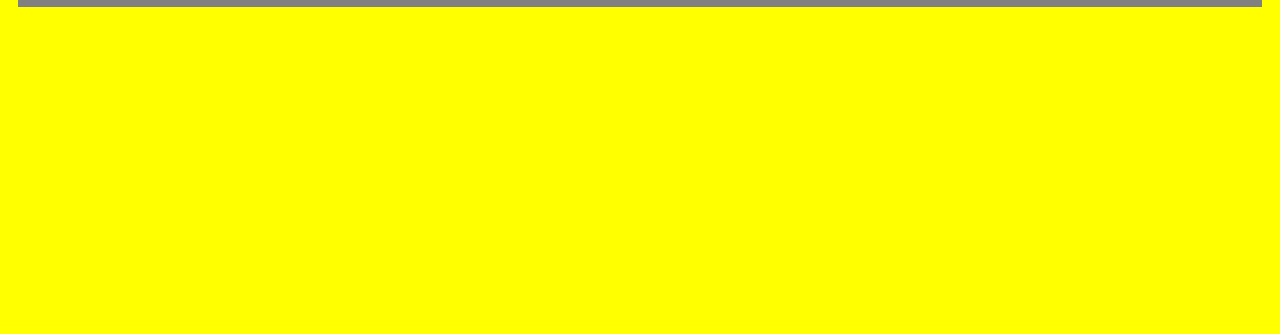
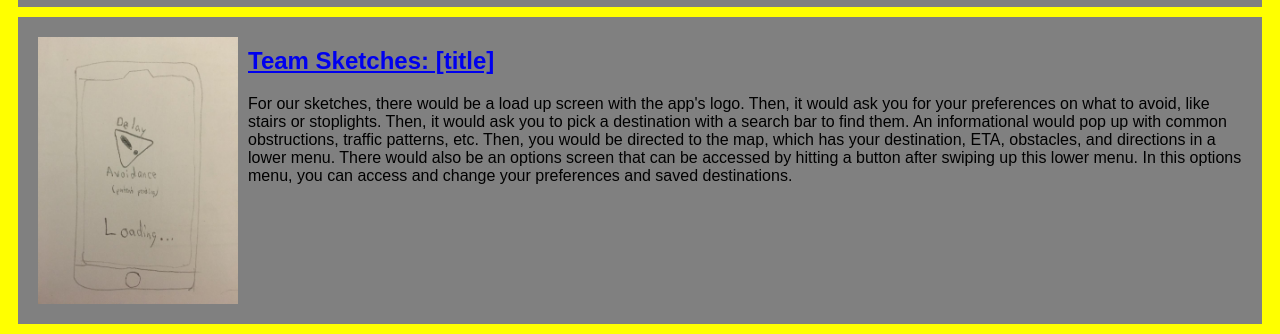
Before and after one commit to JCantave431/JCantave431.github.io, a plain HTML site: page index.html in a window 1280 px wide. Shown: the part 884-1218 px from the top of the page. Before the commit the page ends 901 px from the top, so only its background shows below. Drawn offline with Linux system fonts and the light colour scheme.

Commit message:
Update index.html

```diff
--- a/index.html
+++ b/index.html
@@ -46,5 +46,17 @@
           </p>
       </section>
     </section>
+    <!-- Sketching assignment --> <section class="assign">
+      <img src="images/delayavoidlogo.jpeg" />
+      <section class="assign-det">
+      <a href="files/combinedSketchesWIP.pdf"><h2>Team Sketches: [title]</h2></a>
+        <p>
+          For our sketches, there would be a load up screen with the app's logo. Then, it would ask you for your preferences on what to avoid, like stairs or stoplights.
+          Then, it would ask you to pick a destination with a search bar to find them. An informational would pop up with common obstructions, traffic patterns, etc.
+          Then, you would be directed to the map, which has your destination, ETA, obstacles, and directions in a lower menu.
+          There would also be an options screen that can be accessed by hitting a button after swiping up this lower menu. In this options menu, you can access and change your preferences and saved destinations.
+        </p>
+      </section>
+    </section>
   </body>
 </html>
```
